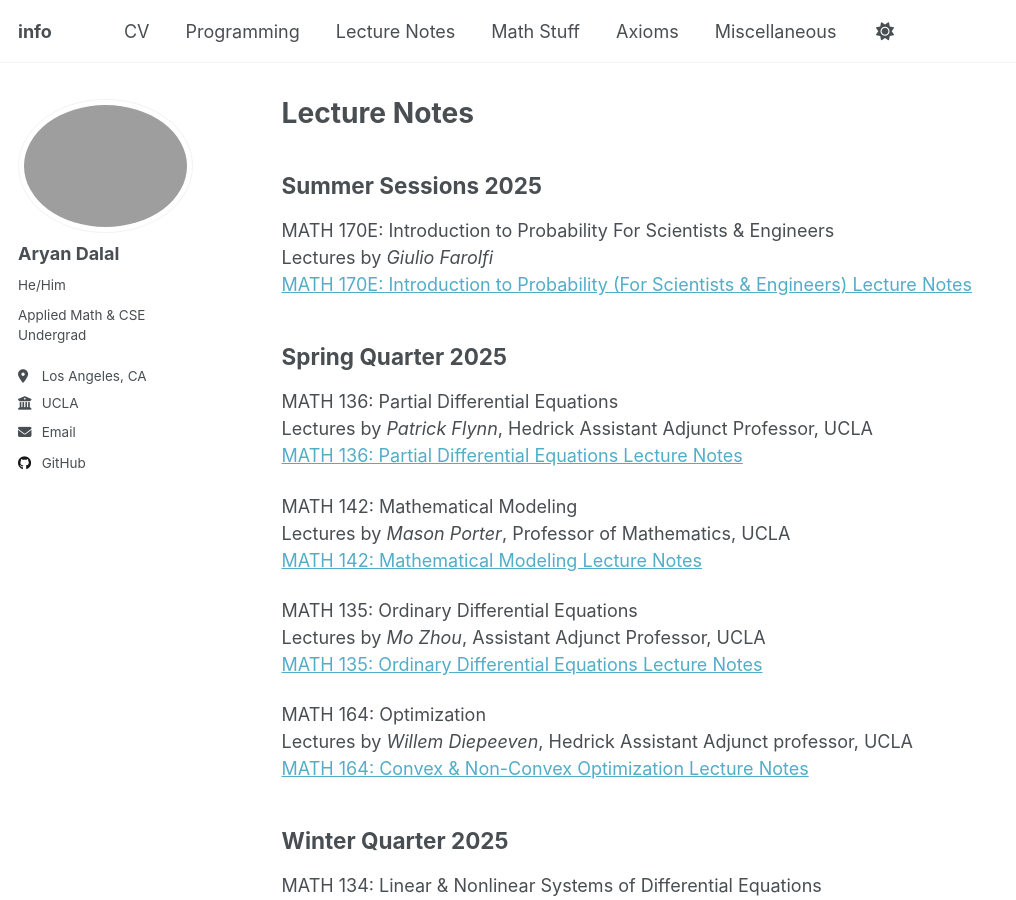
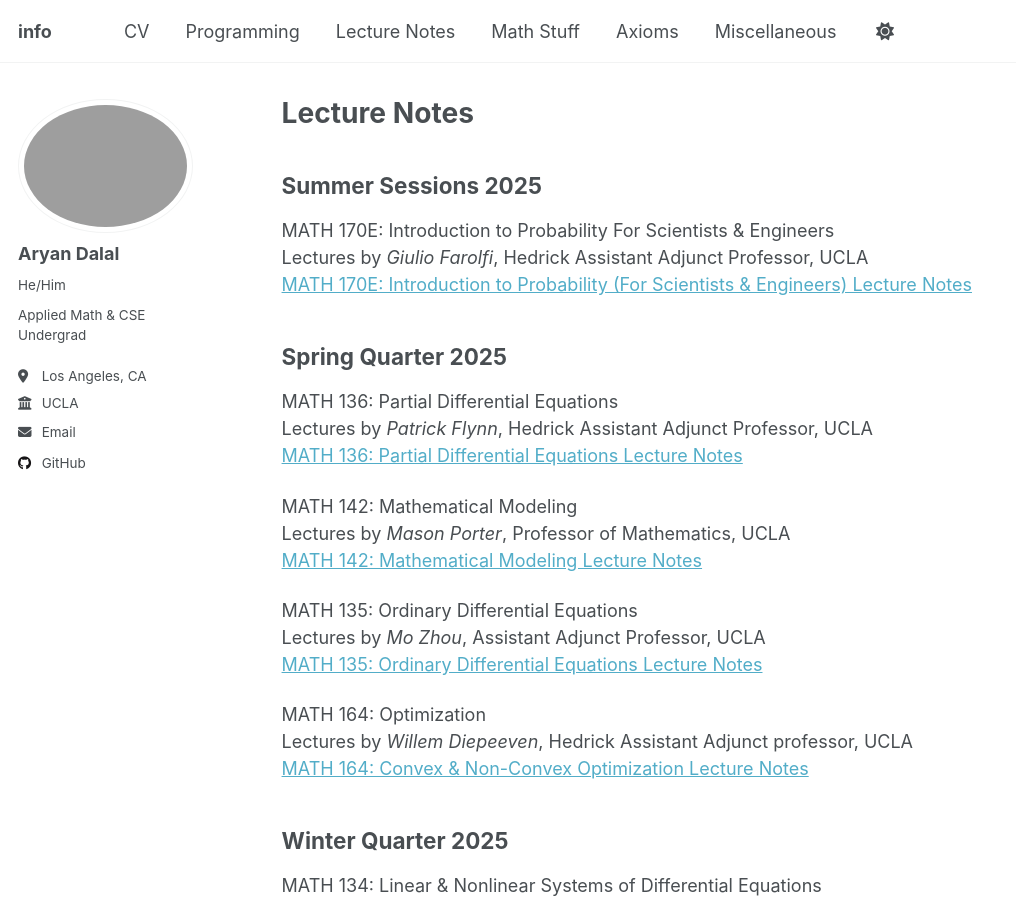
Before and after one commit to DalalAryan/DalalAryan.github.io, a Jekyll site: the page built from _pages/lecturenotes.md, in a window 1280 px wide and 900 px high. Shown: the whole window, without its empty margins (0-1016 px from the left). Built offline with Jekyll 4.4.1, drawn with Linux system fonts in a browser that asks for light colours; a script that is not in the unit is left out.

Commit message:
Update lecturenotes.md

```diff
--- a/_pages/lecturenotes.md
+++ b/_pages/lecturenotes.md
@@ -11,7 +11,7 @@ Summer Sessions 2025
 -------
 
 MATH 170E: Introduction to Probability For Scientists & Engineers\
-Lectures by *Giulio Farolfi*\
+Lectures by *Giulio Farolfi*, Hedrick Assistant Adjunct Professor, UCLA\
 [MATH 170E: Introduction to Probability (For Scientists & Engineers) Lecture Notes](https://github.com/DalalAryan/uclamathlecturenotes/blob/ef45fdda36b8520dac94922f92ef7522e6280019/MATH%20170E%20Probability%20for%20Scientists%20and%20Engineers.pdf)
 
 Spring Quarter 2025
```
